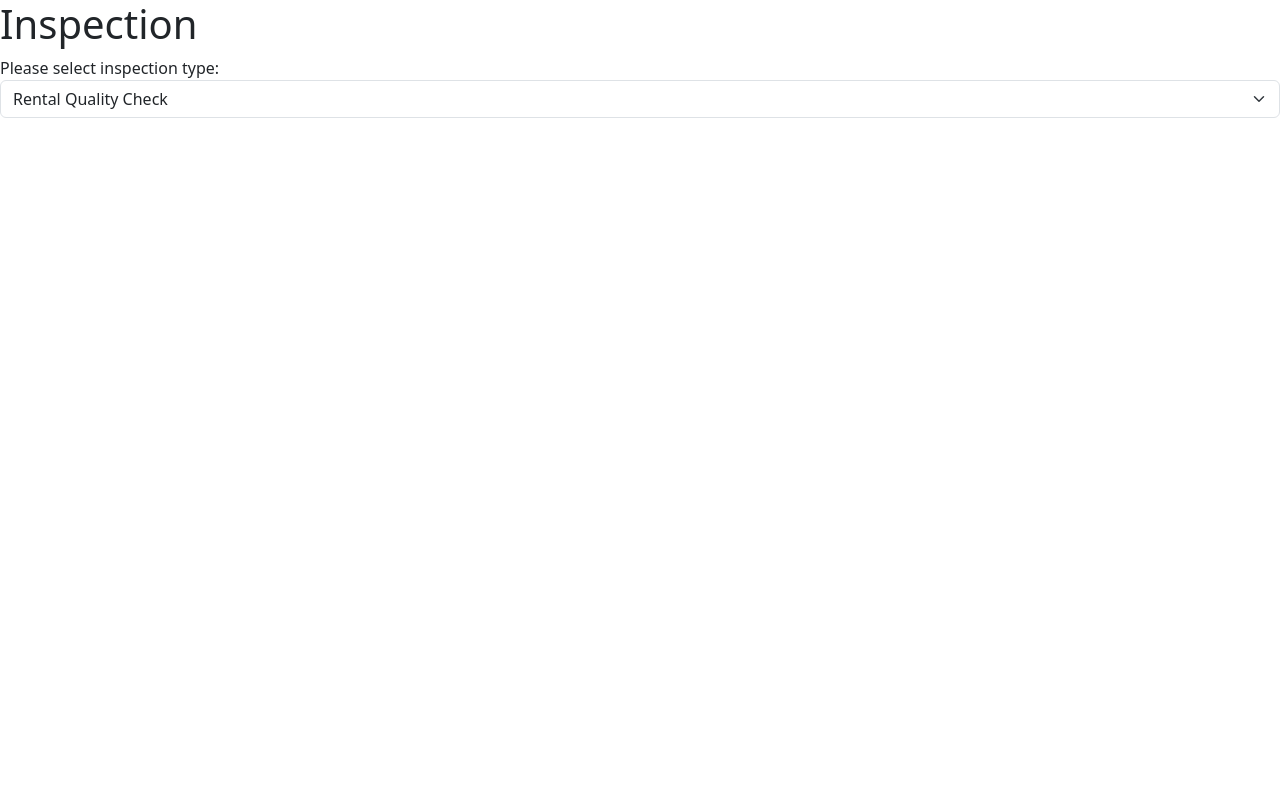
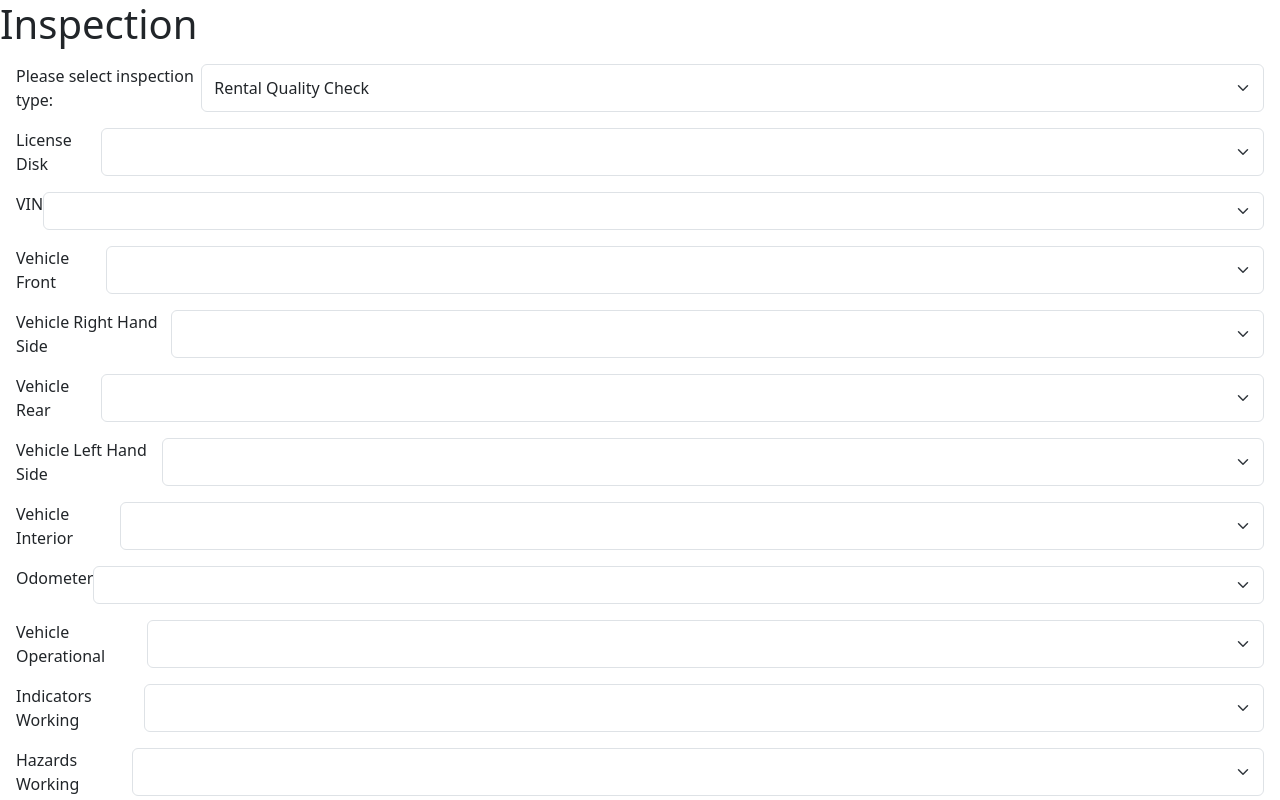
Before and after one commit to nashe95/dynamic-inspection-ui, an Angular app: page /inspection in a window 1280 px wide. Shown: the top 800 px of the page. Built offline with nearby package versions, Linux system fonts and the light colour scheme.

Commit message:
added render inspection form logic

```diff
--- a/src/app/modules/inspection/inspection.component.html
+++ b/src/app/modules/inspection/inspection.component.html
@@ -1,11 +1,32 @@
 <ng-container>
   <h1>Inspection</h1>
 
+  <div class="d-flex m-3">
     <span>Please select inspection type: </span>
     <select class="form-select" [formControl]="inspectionTypeControl">
       <option value="rental_quality_check_inspection">Rental Quality Check</option> <--! TODO: to iterate over values form API (-_-)-->
       <option value="site_inspection">Site Inspection</option>
       <option value="supplier_inspection">Supplier Inspection</option>
     </select>
+  </div>
+
+  <div [formGroup]="inspectionForm">
+    @for (field of formFields; track field.id) {
+      <div class="form-group d-flex m-3" >
+        <label [for]="field.id">{{ field.name }}</label>
+        <select
+          class="form-select"
+          [id]="field.id"
+          [formControlName]="field.id"
+          required>
+          @for (option of field.condition_options; track option) {
+            <option [value]="option.severity_level">
+              {{ option.label }}
+            </option>
+          }
+        </select>
+      </div>
+    }
+  </div>
 
 </ng-container>
--- a/src/app/modules/inspection/inspection.component.ts
+++ b/src/app/modules/inspection/inspection.component.ts
@@ -2,7 +2,7 @@ import { Component, inject, OnInit } from '@angular/core';
 import { HttpClient } from '@angular/common/http';
 import { map, Observable, switchMap, take, takeUntil, tap } from 'rxjs';
 import { InspectionJson, Line } from '../../models/inspection.model';
-import { FormControl, ReactiveFormsModule } from '@angular/forms';
+import { FormControl, FormGroup, ReactiveFormsModule } from '@angular/forms';
 import { HasObservablesDirective } from '../../directives/has-observables.directive';
 
 @Component({
@@ -16,17 +16,22 @@ import { HasObservablesDirective } from '../../directives/has-observables.direct
 export class InspectionComponent extends HasObservablesDirective implements OnInit {
 
   public inspectionTypeControl = new FormControl<string>('rental_quality_check_inspection');
+  public inspectionForm = new FormGroup({});
+  public formFields: Array<{id: string, name: string, condition_options: any[]}> = [];
 
   private readonly http: HttpClient = inject(HttpClient);
 
   ngOnInit(): void {
-    this.requestInspectionDataObservable(this.inspectionTypeControl.value!).pipe(take(1)).subscribe(); //initial json file load
+    this.requestInspectionDataObservable(this.inspectionTypeControl.value!)
+      .pipe(take(1))
+      .subscribe(lines => this.renderInspectionLines(lines)); //initial json file load
 
     this.inspectionTypeControl.valueChanges
       .pipe(
+        tap(console.log),
         takeUntil(this.destroy$),
         switchMap(jsonName => this.requestInspectionDataObservable(jsonName!))
-      ).subscribe();
+      ).subscribe(lines => this.renderInspectionLines(lines));
   }
 
   private requestInspectionDataObservable(path: string): Observable<Line[]> { //TODO: to be refactored to a URL (-_-)
@@ -38,4 +43,22 @@ export class InspectionComponent extends HasObservablesDirective implements OnIn
       );
   }
 
+  private renderInspectionLines(lines: Line[]): void {
+
+    this.formFields = []; // Clear existing fields
+    this.inspectionForm = new FormGroup({});
+
+    lines.forEach(line => {
+      this.inspectionForm.addControl(line.id.toString(), new FormControl(line.name));
+      if (line.condition_options) {
+        this.formFields.push({
+          id: line.id.toString(),
+          name: line.name,
+          condition_options: line.condition_options
+        });
+      }
+    });
+
+  }
+
 }
```
Lines whose indentation alone changed are shown as unchanged.
